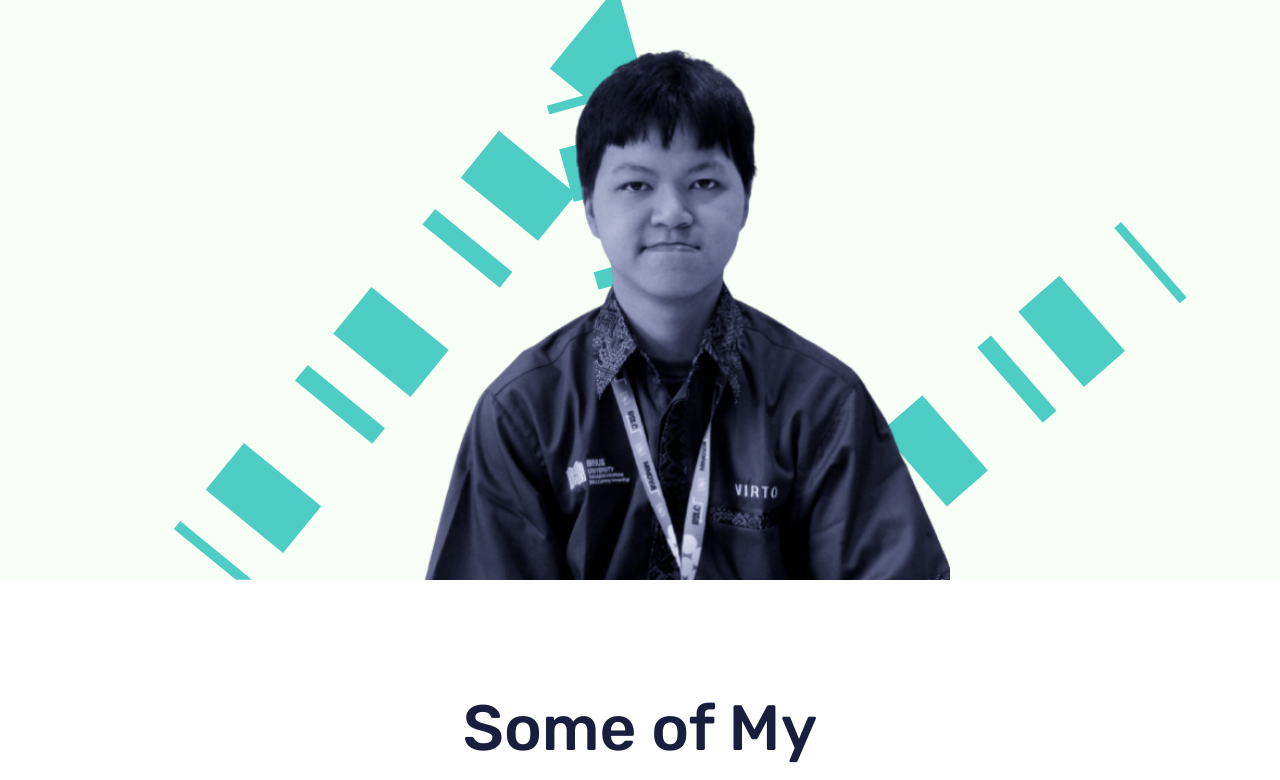
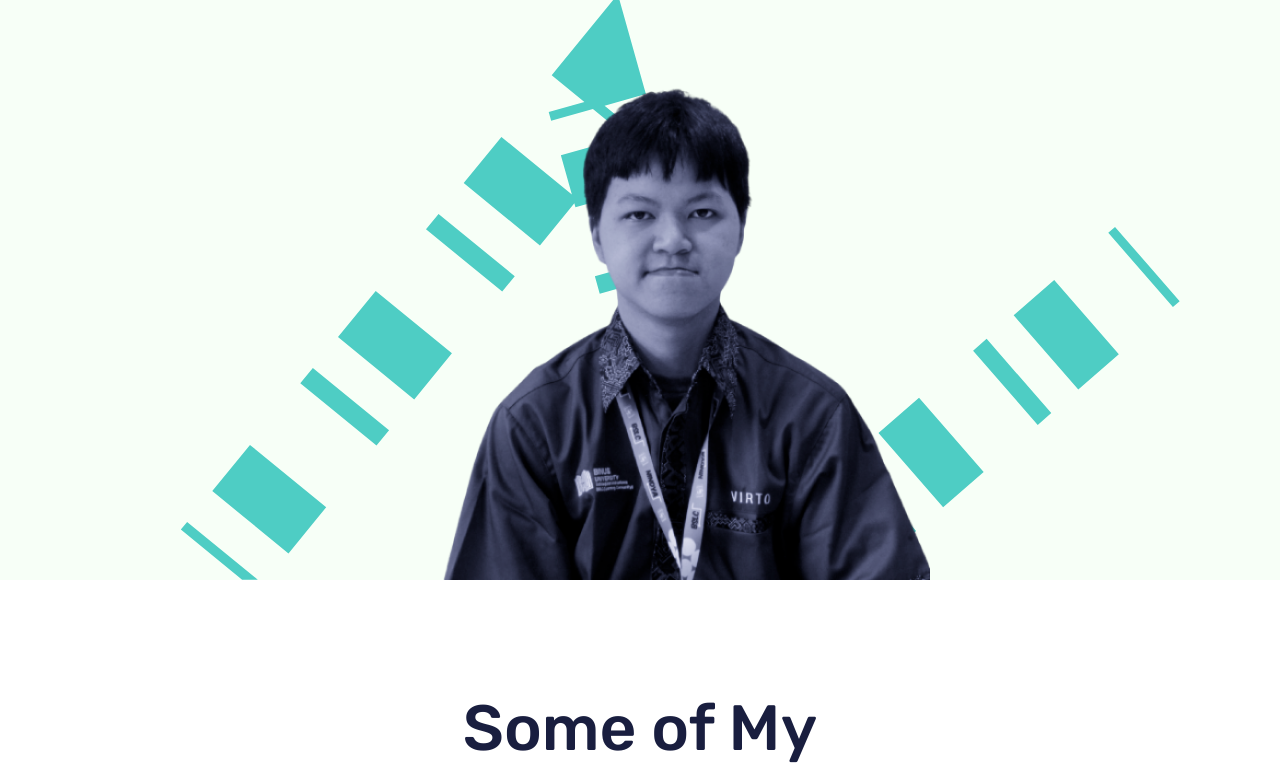
Before and after one commit to VirtoHardiman/personal-hobby-website, a plain HTML site: page index.html in a window 1280 px wide. Shown: the part 500-1280 px from the top of the page. Drawn offline with Linux system fonts and the light colour scheme.

Commit message:
Update style.css 1.2
Revert decoration and profile image width

```diff
--- a/style.css
+++ b/style.css
@@ -107,11 +107,11 @@ nav {
 }
 
 .decoration {
-  width: 1014px;
+  width: 1000px;
 }
 
 .profile {
-  width: 540px;
+  width: 500px;
 }
 
 .favourite-hobby {
```
